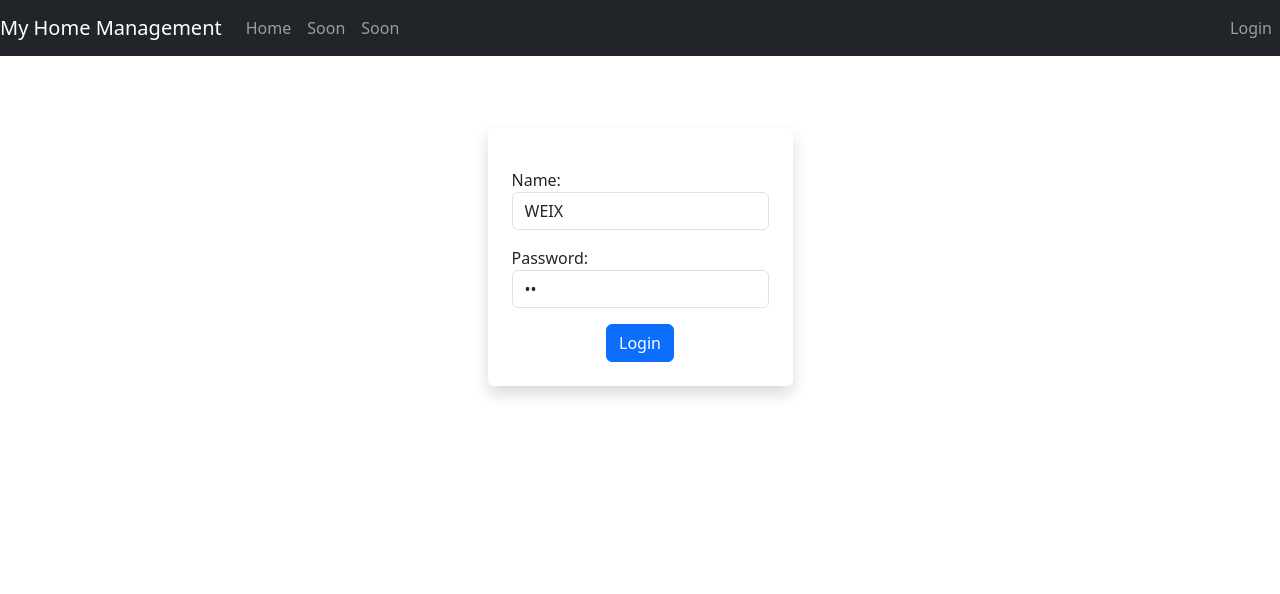
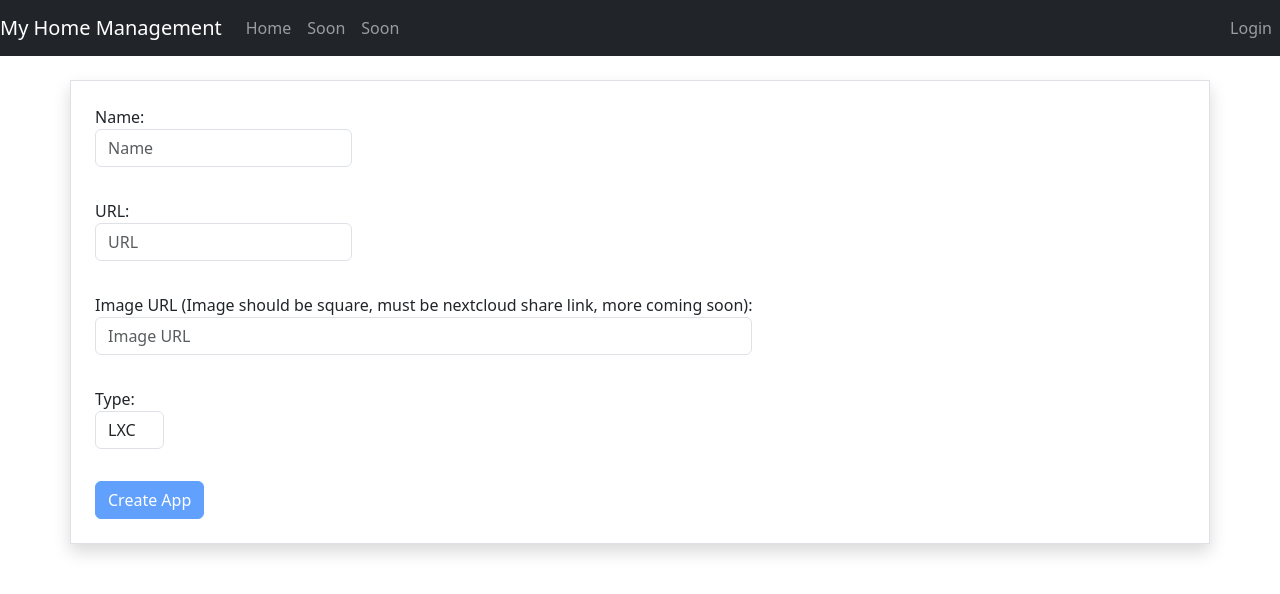
Before and after one commit to xFizzar/link-page, an Angular app: page /createApp in a window 1280 px wide. Before the commit this address led to /login. Shown: the top 594 px of the page. Built offline with nearby package versions, Linux system fonts and the light colour scheme.

Commit message:
you can now create apps and they get stored in db TODO more images other than nextcloud shares

```diff
--- a/src/app/app.routes.ts
+++ b/src/app/app.routes.ts
@@ -2,9 +2,11 @@ import { Routes } from '@angular/router';
 import {OverviewComponent} from './components/overview/overview.component';
 import {LoginComponent} from './components/login/login.component';
 import {authGuard} from './guards/auth.guard';
+import {CreateAppComponent} from './components/create-app/create-app.component';
 
 export const routes: Routes = [
   {path: 'overview', component: OverviewComponent, canActivate: [authGuard]},
   {path: 'login', component: LoginComponent},
+  {path: 'createApp', component: CreateAppComponent},
   {path: '**', redirectTo: "overview", pathMatch: 'full'},
 ];
--- a/src/app/components/create-app/create-app.component.css
+++ b/src/app/components/create-app/create-app.component.css
@@ -0,0 +1,18 @@
+.ng-touched:not(form,div) {
+  border-left: 5px solid blue;
+}
+
+.ng-dirty:not(form) {
+  border-right: 5px solid green;
+}
+
+.ng-invalid.ng-touched:not(form),
+.ng-invalid.ng-dirty:not(form) {
+  border-left: 5px solid red;
+}
+
+#image {
+  position: absolute;
+  top: 20px;
+  right: 20px;
+}
--- a/src/app/components/create-app/create-app.component.html
+++ b/src/app/components/create-app/create-app.component.html
@@ -1 +1,60 @@
-<p>create-app works!</p>
+<form [formGroup]='createAppForm' (ngSubmit)='onSubmit()'
+      class="container p-4 border round shadow bg-white position-relative">
+
+  @if (validImage()) {
+    <img id="image" ngSrc="{{createAppForm.controls.imageURL.value}}/download" width="250" height="250" alt="Image">
+  }
+
+  <div class="mb-3">
+    <label class="mb-3">
+      Name:
+      <input class="form-control" formControlName="name" placeholder="Name">
+    </label>
+    @if (createAppForm.controls.name.invalid &&
+    (createAppForm.controls.name.touched || createAppForm.controls.name.dirty)) {
+      <div class="text-danger">Name must not be empty</div>
+    }
+  </div>
+  <div class="mb-3">
+    <label class="mb-3">
+      URL:
+      <input class="form-control" formControlName="url" placeholder="URL">
+    </label>
+    @if (createAppForm.controls.url.invalid &&
+    (createAppForm.controls.url.touched || createAppForm.controls.url.dirty)) {
+      <div class="text-danger">URL must not be empty</div>
+    }
+  </div>
+  <div class="mb-3">
+    <label class="mb-3">
+      Image URL (Image should be square, must be nextcloud share link, more coming soon):
+      <input class="form-control" formControlName="imageURL" placeholder="Image URL">
+    </label>
+    @if (createAppForm.controls.imageURL.invalid &&
+    (createAppForm.controls.imageURL.touched || createAppForm.controls.imageURL.dirty)) {
+      <div class="text-danger">Image URL must not be empty and valid</div>
+    }
+  </div>
+  <div class="mb-3">
+    <label class="mb-3">
+      Type:
+      <select formControlName="type" class="form-control">
+        @for (type of types; track type) {
+          <option [ngValue]="type">{{ type }}</option>
+        }
+      </select>
+    </label>
+    @if (createAppForm.controls.type.invalid &&
+    (createAppForm.controls.type.touched || createAppForm.controls.type.dirty)) {
+      <div class="text-danger">Type must not be empty</div>
+    }
+  </div>
+
+  <button type='submit' class="btn btn-primary" [disabled]='!createAppForm.valid'>
+    Create App
+  </button>
+
+  @if (showError()) {
+    <div class="text-danger">Error while saving</div>
+  }
+</form>
--- a/src/app/components/create-app/create-app.component.ts
+++ b/src/app/components/create-app/create-app.component.ts
@@ -1,11 +1,90 @@
-import { Component } from '@angular/core';
+import {Component, inject, signal} from '@angular/core';
+import {
+  AbstractControl, AsyncValidatorFn,
+  FormBuilder,
+  ReactiveFormsModule,
+  Validators
+} from '@angular/forms';
+import {NgOptimizedImage} from '@angular/common';
+import {HttpService} from '../../services/http.service';
+import {CreateApp} from '../objects/interfaces';
+import {Router} from '@angular/router';
 
 @Component({
   selector: 'app-create-app',
-  imports: [],
+  imports: [
+    ReactiveFormsModule,
+    NgOptimizedImage
+  ],
   templateUrl: './create-app.component.html',
   styleUrl: './create-app.component.css'
 })
 export class CreateAppComponent {
 
+
+  http = inject(HttpService)
+  formBuilder = inject(FormBuilder).nonNullable;
+  router = inject(Router);
+
+  types: string[] = ["LXC", "HOST", "VM"];
+
+  createAppForm = this.formBuilder.group({
+      "name": ["", Validators.required],
+      "url": ["", Validators.required],
+      "imageURL": ["", [Validators.required], this.validImageValidator()],
+      "type": [this.types.at(0)!, Validators.required]
+    },
+  )
+
+  validImage = signal<boolean>(false);
+  showError = signal<boolean>(false);
+
+
+  onSubmit() {
+    let toSave: CreateApp = {
+      name: this.createAppForm.controls.name.value,
+      url: this.createAppForm.controls.url.value,
+      imageURL: this.createAppForm.controls.imageURL.value,
+      type: this.createAppForm.controls.type.value,
+    }
+
+    this.http.createApp(toSave).subscribe({
+        next: _ => this.router.navigate(["/overview"]),
+        error: _ => this.showError.set(true)
+      }
+    )
+  }
+
+
+  constructor() {
+    this.createAppForm.controls.imageURL.valueChanges.subscribe(value => {
+      this.checkIfImage(value).then(value1 => {
+        this.validImage.set(value1)
+      })
+    })
+  }
+
+  checkIfImage(url: string): Promise<boolean> {
+    return new Promise((resolve) => {
+      const img = new Image();
+
+      img.onload = function () {
+        resolve(true);
+      };
+
+      img.onerror = function () {
+        resolve(false);
+      };
+
+      img.src = url + "/download";
+    });
+  }
+
+  validImageValidator(): AsyncValidatorFn {
+    return async (control: AbstractControl) => {
+      const imageURL = control.value
+      const value = await this.checkIfImage(imageURL);
+      return !value ? {"invalid_image": imageURL} : null;
+    };
+  }
 }
--- a/src/app/components/overview/overview.component.html
+++ b/src/app/components/overview/overview.component.html
@@ -1,5 +1,8 @@
 <div class="container">
-  <h1>Hosts</h1>
+  <div class="d-flex justify-content-between">
+    <h1 class="d-inline">Hosts</h1>
+    <button type="button" class="btn btn-primary m-2" (click)="navigateToCreatePage()">Create App</button>
+  </div>
   @for (group of getChunks(hosts(), 3); track $index) {
     <div class="row m-2">
       @for (app of group; track app) {
--- a/src/app/components/overview/overview.component.ts
+++ b/src/app/components/overview/overview.component.ts
@@ -2,6 +2,7 @@ import {Component, inject, signal} from '@angular/core';
 import {AppComponent} from '../app/app.component';
 import {App} from '../objects/interfaces';
 import {HttpService} from '../../services/http.service';
+import {Router} from '@angular/router';
 
 @Component({
   selector: 'app-overview',
@@ -15,21 +16,21 @@ import {HttpService} from '../../services/http.service';
 export class OverviewComponent {
 
   http = inject(HttpService)
+  router = inject(Router);
 
   constructor() {
-   this.http.getAllApps().subscribe({
-     next: data => {
-       console.log(data);
-       let temp = data.map(item => {
-         item.imageURL = item.imageURL + "/download"
-         return item;
-       });
-       this.hosts.set(temp.filter(value => value.type = "HOST"));
-       this.LXCs.set(temp.filter(value => value.type = "LXC"));
-       this.VMs.set(temp.filter(value => value.type = "VM"));
-       // TODO fix types
-     }
-   })
+    this.http.getAllApps().subscribe({
+      next: () => {
+        let temp: App[] = this.http.apps().map(item => ({
+          ...item,
+          imageURL: item.imageURL + "/download",
+        }));
+
+        this.hosts.set(temp.filter(value => value.type == "HOST"));
+        this.LXCs.set(temp.filter(value => value.type == "LXC"));
+        this.VMs.set(temp.filter(value => value.type == "VM"));
+      }
+    })
   }
 
   hosts = signal<App[]>([]);
@@ -46,4 +47,7 @@ export class OverviewComponent {
 
   }
 
+  navigateToCreatePage() {
+    this.router.navigate(['/createApp']);
+  }
 }
--- a/src/app/services/http.service.ts
+++ b/src/app/services/http.service.ts
@@ -1,7 +1,7 @@
 import {inject, Injectable, signal} from '@angular/core';
 import {HttpClient} from '@angular/common/http';
 import {environment} from '../../environments/environment';
-import {App} from '../components/objects/interfaces';
+import {App, CreateApp} from '../components/objects/interfaces';
 import {Observable, of, tap} from 'rxjs';
 
 @Injectable({
@@ -36,8 +36,18 @@ export class HttpService {
       .get<App[]>(`${this.baseUrl}/apps`)
       .pipe(
         tap(apps => {
-          this._apps.set(this._apps().concat(apps));
+          apps.forEach(value => {
+            if (this._apps().filter(value1 => value1.id == value.id).length == 0) {
+              this._apps.set([...this._apps(), value]);
+            }
+          })
+          this._apps.set(this._apps().sort((a, b) => a.id - b.id))
         })
       )
   }
+
+  createApp(app: CreateApp): Observable<App> {
+    return this.http
+      .post<App>(`${this.baseUrl}/createApp`, app);
+  }
 }
```
Also changed, not shown: src/app/components/objects/interfaces.ts (+8 -0 lines), public/placeholder.png (added).
